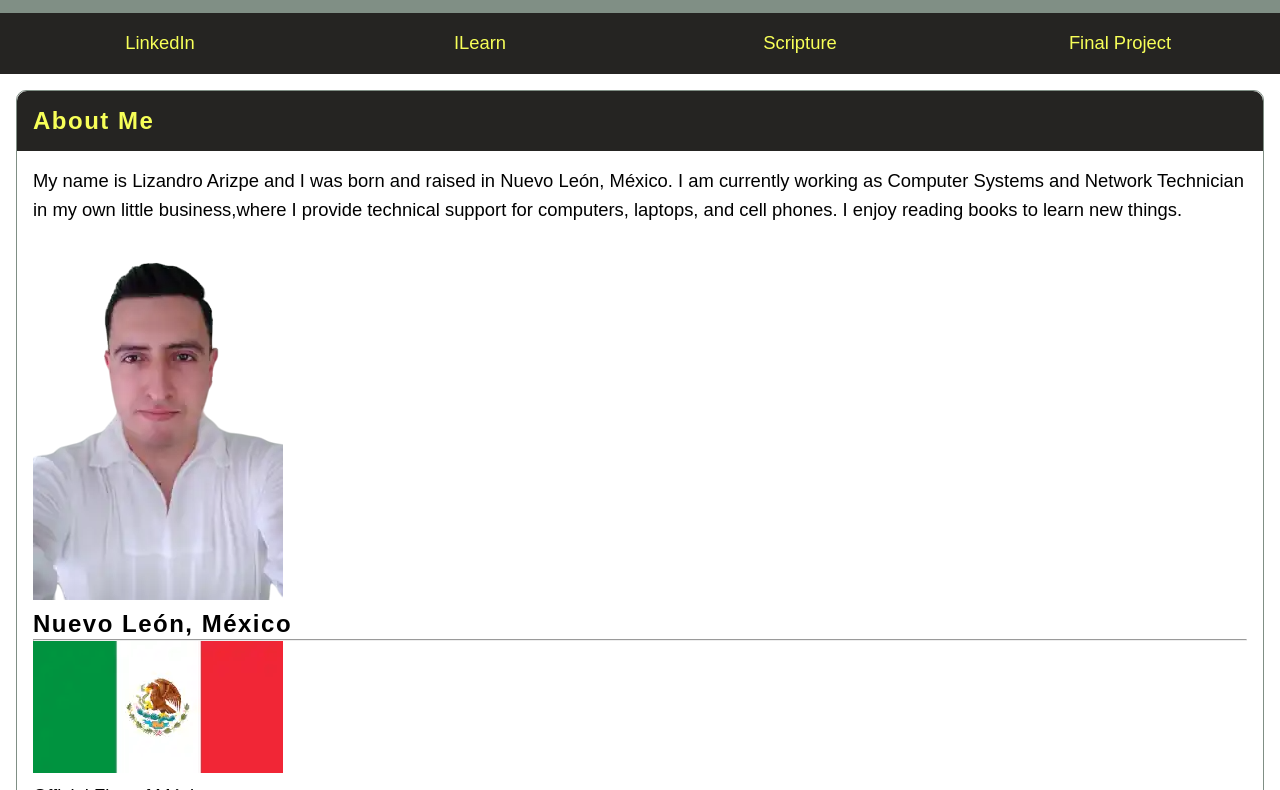
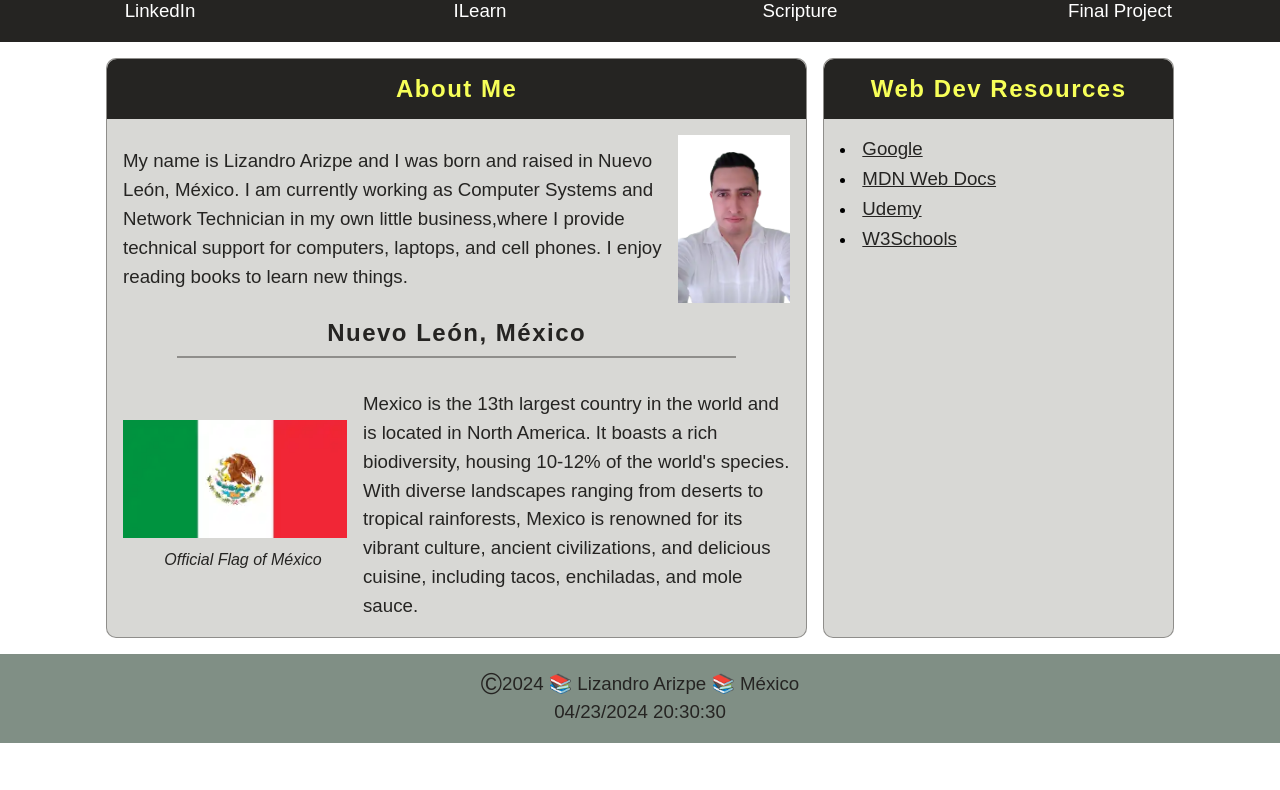
Before and after one commit to aribyui/wdd131, a plain HTML site: page index.html in a window 1280 px wide. Shown: the part 80-870 px from the top of the page. After the commit the page ends 823 px from the top, so only its background shows below. Drawn offline with Linux system fonts and the light colour scheme; a web font is replaced by a local one.

Commit message:
index.html updated

```diff
--- a/index.html
+++ b/index.html
@@ -3,9 +3,8 @@
 
 <head>
   <meta charset="UTF-8">
-  <meta name="viewport" content="width=device-width, initial-scale=1">
-  <meta name="description"
-    content="WDD 131 - Dynamic Web Fundamentals | Lizandro Arizpe | [Keyword summary of page content]">
+  <meta name="viewport"
+    concontent="WDD 131 - Dynamic Web Fundamentals | Lizandro Arizpe | [Keyword summary of page content]">
   <meta name="author" content="Lizandro Arizpe">
   <!-- styles -->
   <link rel="stylesheet" href="styles/base.css">
@@ -31,26 +30,23 @@
     </nav>
   </header>
   <main>
-
+    <!-- card 1 -->
     <section class="card">
-
       <h2>About Me</h2>
-
-      <div class="card-content">
-        <div>
+      <div id="aboutme">
         <p>
           My name is Lizandro Arizpe and I was born and raised in Nuevo León, México.
           I am currently working as Computer Systems and Network Technician in my own
-            little business,where I provide technical support for computers, laptops, and
-            cell phones. I enjoy reading books to learn new things.
+          little business,where I provide technical support for computers, laptops,
+          and cell phones. I enjoy reading books to learn new things.
         </p>
         <img id="portrait" src="images/lizandro.png" alt="Lizandro's photo.">
       </div>
       <h2>Nuevo León, México</h2>
       <hr>
-        <div>
+      <div id="country-description">
         <figure>
-            <img id="flag" src="images/bandera.webp" alt="México flag">
+          <img id="flag" src="images/bandera.webp" alt="Mexico's flag.">
           <figcaption>Official Flag of México</figcaption>
         </figure>
         <p>
@@ -58,31 +54,26 @@
           It boasts a rich biodiversity, housing 10-12% of the world's species.
           With diverse landscapes ranging from deserts to tropical rainforests, Mexico is
           renowned for its vibrant culture, ancient civilizations, and delicious cuisine,
-            including tacos, enchiladas, and mole sauce.</p>
+          including tacos, enchiladas, and mole sauce.
+        </p>
       </div>
+    </section>
+    <!-- card 2 -->
+    <section class="card">
+      <h2>Web Dev Resources</h2>
+      <div class="web-resources">
+        <ul>
+          <li><a href="https://www.google.com/">Google</a></li>
+          <li><a href="https://developer.mozilla.org/es/">MDN Web Docs</a></li>
+          <li><a href="https://udemy.com/">Udemy</a></li>
+          <li><a href="https://www.w3schools.com/">W3Schools</a></li>
+        </ul>
       </div>
-
-    </section>
-
-    <section class="card">
-
-      <h2>Web Dev Resources</h2>
-
-      <div class="card-content">
-        <ul>
-          <li><a href="https://developer.mozilla.org/es/">MDN Web Docs</a></li>
-          <li><a href="https://www.w3schools.com/">W3Schools</a></li>
-          <li><a href="https://udemy.com/">Udemy</a></li>
-          <li><a href="https://www.google.com/">Google</a></li>
-        </ul>
-
-      </div>
-
     </section>
 
   </main>
   <footer>
-    <p>&copy;<span id="currentyear"></span> 📚 Lizandro Arizpe 📚 México</p>
+    <p><span>&copy;</span><span id="currentyear"></span> 📚 Lizandro Arizpe 📚 México</p>
     <p id="lastModified"></p>
   </footer>
 </body>
--- a/styles/base.css
+++ b/styles/base.css
@@ -1,10 +1,12 @@
 :root {
   --color1: #252422;
+  --color1Transparent: #25242268;
   --color2: #808f85;
   --color3: #CCC5B9;
-  --color4: #EB5E28;
-  --color5: #F7FF58;
-  --color6: #FFF;
+  --color4: #D8D8D5;
+  --color5: #EB5E28;
+  --color6: #F7FF58;
+  --color7: #FFF;
   --headings: 'Protest Riot', sans-serif;
   --content: 'Yusei Magic', sans-serif;
 }
@@ -17,13 +19,13 @@
 }
 
 h1, h2,h3 {
-  font-family: var(--headings);
+  font-family: var(--content);
   letter-spacing: 1.5px;
 }
 
 p, a, img, figcaption {
   font-family: var(--content);
-  font-size: 1.15rem;
+  font-size: 1.17rem;
 }
 
 header, footer {
@@ -31,15 +33,9 @@ header, footer {
   color: var(--color1);
 }
 
-header {
-  display: flex;
-  flex-direction: column;
-  justify-content: space-between;
-}
-
 header h1 {
+  padding:1rem;
   text-align: center;
-  padding: 1rem;
 }
 
 nav ul {
@@ -49,75 +45,115 @@ nav ul {
 
 nav a {
   display: block;
-  color: var(--color5);
+  color: var(--color7);
+  padding: 1rem;
+  text-align: center;
   text-decoration: none;
+}
+
+nav a:hover {
+  color: var(--color6);
+  text-decoration: underline;
+}
+
+main {
+  display: grid;
+  grid-template-columns: 1fr;
+  gap: 1rem;
+  padding: 1rem;
+}
+
+/* card 1*/
+.card {
+  background-color: var(--color4);
+  border: 1px solid var(--color1Transparent);
+  border-radius: 10px;
+}
+
+.card h2:nth-child(1) {
+  color: var(--color6);
+  background-color: var(--color1);
+  border-radius: 10px 10px 0 0;
+  padding: 1rem;
+  text-align: center;
+}
+
+#aboutme,
+#country-description
+{
+  color: var(--color1);
+  padding: 1rem;
+}
+
+#aboutme p {
+  margin-bottom: 1rem;
+}
+
+#portrait {
+  display: block;
+  margin: 0 auto 1rem auto;
+  width: 7rem;
+  background-color: var(--color7);
+}
+
+.card h2 {
+  text-align: center;
+  color: var(--color1);
+}
+
+.card hr {
+  border: 1px solid var(--color1Transparent);
+  display: block;
+  margin: 0.5rem auto 1rem auto;
+  width: 90%;
+}
+
+#flag {
+  display: block;
+  margin: 0 auto 0.5rem auto;
+  width: 14rem;
+}
+
+#flag + figcaption {
+  text-align: center;
+  font-size: medium;
+  font-style: italic;
+  margin-bottom: 1rem;
+}
+
+/* card 2*/
+.web-resources {
+  padding: 1rem;
+}
+
+.web-resources ul {
+  list-style-position: inside;
+}
+
+.web-resources a {
+  color: var(--color1);
+}
+
+footer {
   text-align: center;
   padding: 1rem;
 }
 
-nav a:hover {
-  background-color: var(--color5);
-  color: var(--color1);
-}
-
-main {
-  padding: 1rem;
-  display: grid;
-  grid-template-columns: 1fr;
-  gap: 1rem;
-}
-
-/* card - section 1 */
-.card {
-  border: 1px solid var(--color2);
-  border-radius: 10px;
-}
-
-.card h2:first-child {
-  background-color: var(--color1);
-  color: var(--color5);
-  padding: 1rem;
-  border-radius: 10px 10px 0 0;
-}
-
-.card-content {
-  padding: 1rem;
-}
-
-/* card - section 2 */
-.card:nth-child(2) .card-content {
-  display: flex;
-  justify-content: center;
-}
-
-.card:nth-child(2) .card-content a {
-  color: var(--color1);
-}
-
-/* footer */
-footer {
-  color: var(--color1);
-  text-align: center;
-  padding: 1rem;
+footer span:first-child {
+  font-size: 1.8rem;
+  vertical-align: bottom;
 }
 
 /*** larger view ***/
 @media screen and (min-width: 65em) {
   body {
     display: grid;
-    /* grid-template: 160px auto 100px / auto auto; */
-    height: 100vh;
+    grid-template-columns: 1fr 1fr;
+    height: 50vh;
   }
-  header {
-    grid-column: 1/3;
-  }
-  header h1 {
-    padding: 2rem;
-  }
-  main {
-    grid-column: 1/3;
-  }
-  footer {
+  header, footer {
+    background-color: var(--color2);
+    color: var(--color1);
     grid-column: 1/3;
   }
   nav ul {
@@ -126,16 +162,33 @@ footer {
   nav li {
     flex: 1 1 100%;
   }
-   /* main {
-    max-width: 900px;
+  main {
+    grid-column: 1/3;
+    max-width: 1100px;
     margin: 0 auto;
+    display: grid;
+    grid-template-columns: 2fr 1fr;
   }
-  #about-me,
+  #aboutme,
   #country-description
   {
     display: flex;
     align-items: center;
-  }  */
+  }
+  #aboutme p,
+  #portrait
+  {
+    margin-bottom: 0;
+  }
+  .card hr {
+    width: 80%;
+
+  }
+  #aboutme p,
+  #flag
+  {
+    margin-right: 1rem;
+  }
   footer {
     display: flex;
     flex-direction: column;
```
Lines whose indentation alone changed are shown as unchanged.
